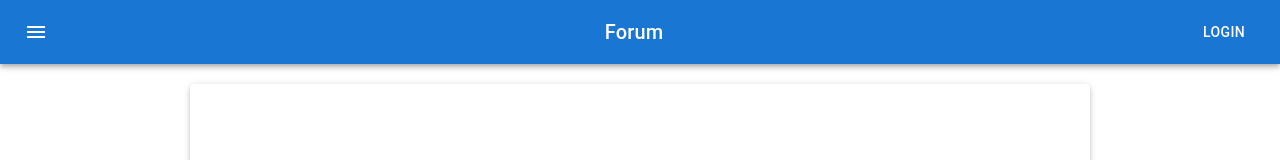
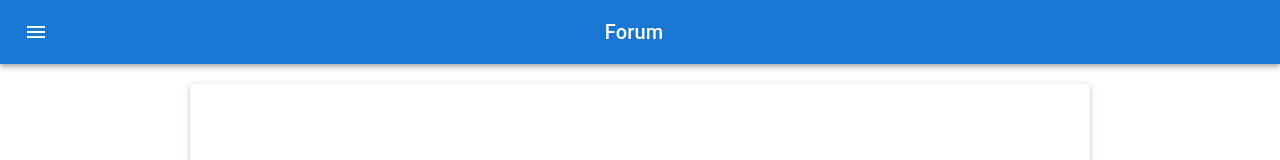
Before and after one commit to Anthonylat09/Forum, a React (Create React App) app in the folder forumfrontend/: page / in a window 1280 px wide. Shown: the top 160 px of the page. Built offline with nearby package versions, Linux system fonts and the light colour scheme.

Commit message:
feat : Appbar pages avec des props

```diff
--- a/forumfrontend/src/components/Appbar.js
+++ b/forumfrontend/src/components/Appbar.js
@@ -6,8 +6,9 @@ import Typography from '@mui/material/Typography';
 import Button from '@mui/material/Button';
 import IconButton from '@mui/material/IconButton';
 import MenuIcon from '@mui/icons-material/Menu';
+import { getThemeProps } from '@mui/system';
 
-export default function Appbar() {
+export default function Appbar(props) {
   return (
     <Box sx={{ flexGrow: 1 }}>
       <AppBar position="static">
@@ -24,7 +25,7 @@ export default function Appbar() {
           <Typography variant="h6" component="div" sx={{ flexGrow: 1 }}>
             Forum
           </Typography>
-          <Button color="inherit">Login</Button>
+          <Button color="inherit">{props.text}</Button>
         </Toolbar>
       </AppBar>
     </Box>
```
Also changed, not shown: forumfrontend/src/pages/Login.js (added, +10 -0 lines).
